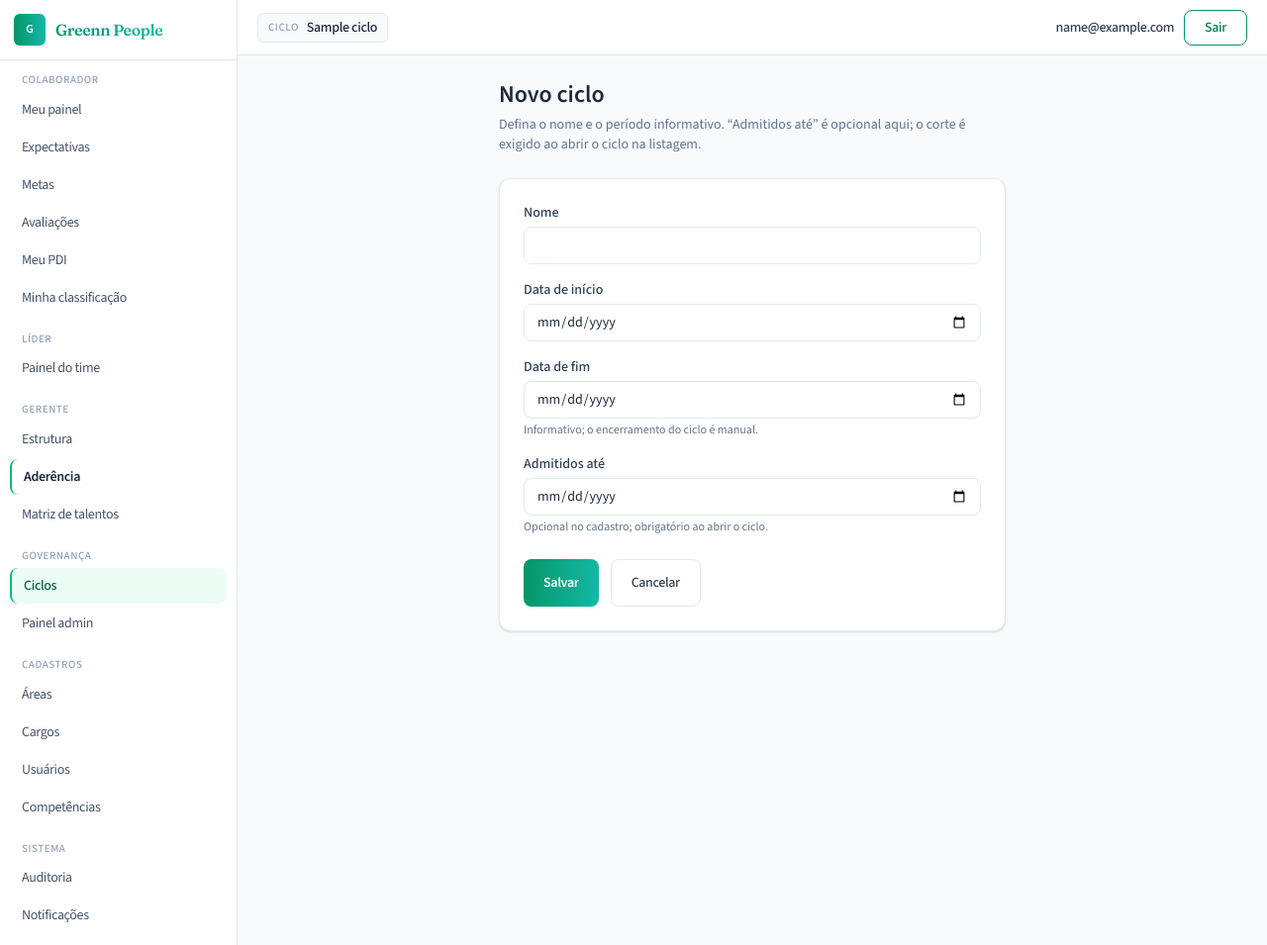
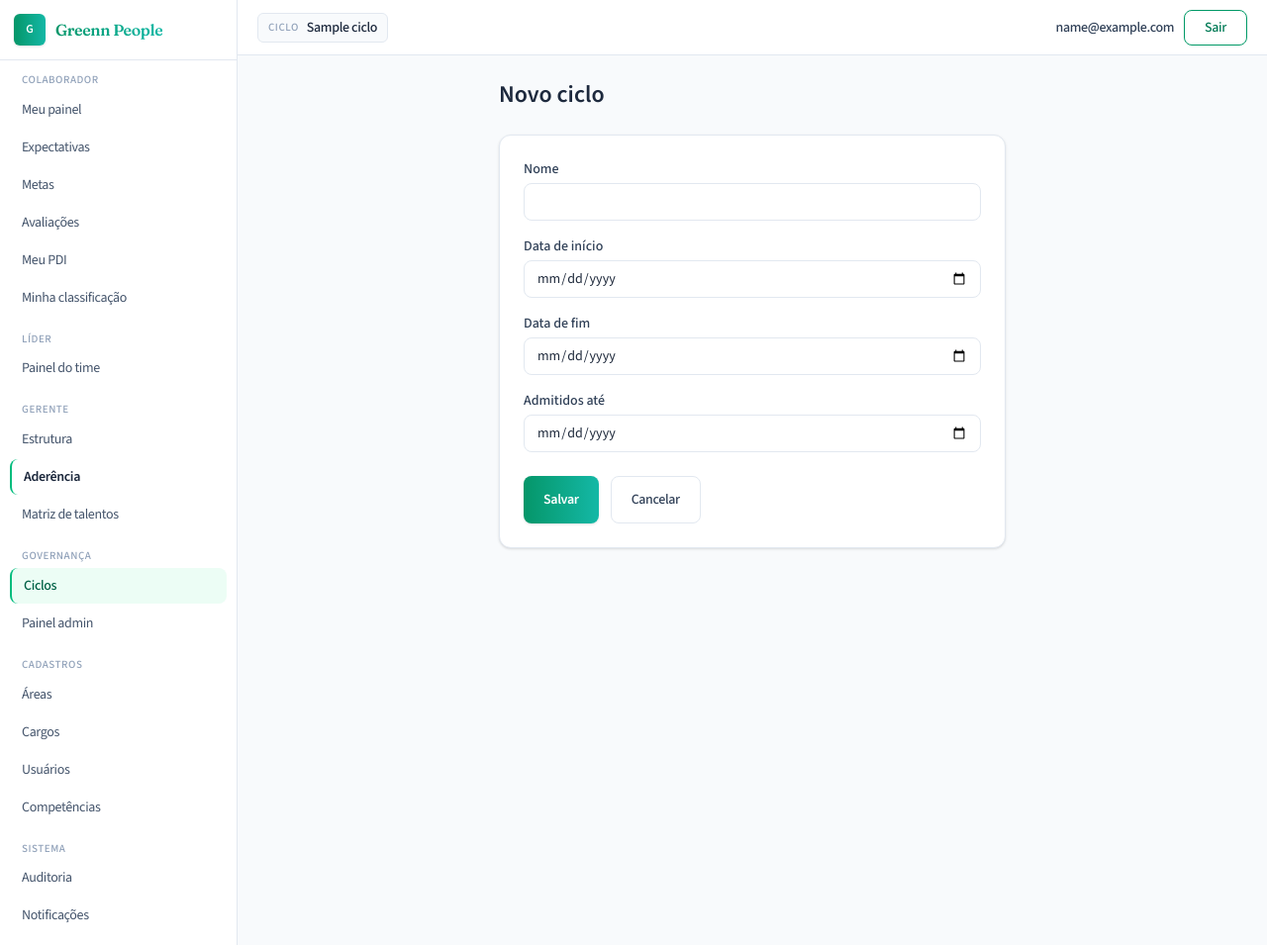
Before and after one commit to gbgconsulting/Greenn-People, a Django app: page /cycles/new/ in a window 1280 px wide. Shown: the whole page at 99% size. Run offline with Django 5.2, Linux system fonts and the light colour scheme; a user stored in the database is signed in; tables that the repository leaves empty hold one stand-in row (values such as "Sample post"); parts of the project's set-up code (start-up, migrations or seed data) failed here and were passed over.

Commit message:
Feat mudanças do forms ao criar ciclo. Somente UI

```diff
--- a/apps/cycles/forms.py
+++ b/apps/cycles/forms.py
@@ -8,30 +8,12 @@ _INPUT = (
     'focus:border-transparent'
 )
 
-_INPUT_COMPACT = (
-    'rounded-lg border border-slate-200 px-2 py-1 text-sm '
-    'focus:outline-none focus:ring-2 focus:ring-emerald-500 '
-    'focus:border-transparent'
-)
-
-
-class CicloOpenForm(forms.Form):
-    """Campo de corte no POST de Abrir; gate permanece em ``open_cycle``."""
-
-    admitidos_ate = forms.DateField(
-        label='Admitidos até',
-        required=False,
-        widget=forms.DateInput(
-            attrs={'type': 'date', 'class': _INPUT_COMPACT},
-        ),
-    )
-
 
 class CicloForm(forms.ModelForm):
     """Cadastro/edição de ciclo; status é controlado por abrir/encerrar.
 
-    ``admitidos_ate`` é opcional no save (pré-preencher); a obrigação
-    de corte vale só em ``open_cycle``.
+    ``admitidos_ate`` é definido aqui e reutilizado na abertura
+    (``open_cycle`` lê o valor já persistido).
     """
 
     class Meta:
@@ -44,10 +26,8 @@ class CicloForm(forms.ModelForm):
             'admitidos_ate': 'Admitidos até',
         }
         help_texts = {
-            'data_fim': 'Informativo; o encerramento do ciclo é manual.',
-            'admitidos_ate': (
-                'Opcional no cadastro; obrigatório ao abrir o ciclo.'
-            ),
+            'data_fim': '',
+            'admitidos_ate': '',
         }
         widgets = {
             'data_inicio': forms.DateInput(
@@ -64,7 +44,7 @@ class CicloForm(forms.ModelForm):
     def __init__(self, *args, **kwargs):
         super().__init__(*args, **kwargs)
         self.fields['nome'].widget.attrs.update({'class': _INPUT})
-        self.fields['admitidos_ate'].required = False
+        self.fields['admitidos_ate'].required = True
 
     def clean(self):
         cleaned = super().clean()
--- a/apps/cycles/services/cycle.py
+++ b/apps/cycles/services/cycle.py
@@ -47,7 +47,7 @@ def open_cycle(ciclo: Ciclo, *, admitidos_ate: date | None = None) -> Ciclo:
         )
         if resolved is None:
             raise CycleMissingCutoffError(
-                'Informe a data "Admitidos até" para abrir o ciclo.',
+                'Defina "Admitidos até" no cadastro do ciclo antes de abrir.',
             )
 
         locked.admitidos_ate = resolved
--- a/apps/cycles/views.py
+++ b/apps/cycles/views.py
@@ -384,10 +384,11 @@ class CicloDetailView(AdminCyclesMixin, DetailView):
 
 
 class CicloOpenView(AdminCyclesMixin, SingleObjectMixin, View):
-    """Abre o ciclo com corte ``admitidos_ate`` e matricula elegíveis.
+    """Abre o ciclo e matricula elegíveis.
 
-    Não lê ``build_rh_pre_open_checklist`` — checklist permanece avisório
-    (T026 / FR-008); abertura segue só ``open_cycle`` / ``cycle.py``.
+    O corte vem do ``admitidos_ate`` já gravado no cadastro. POST opcional
+    ``admitidos_ate`` permanece como override (testes / compat). Checklist
+    008 permanece avisório.
     """
 
     model = Ciclo
@@ -405,11 +406,11 @@ class CicloOpenView(AdminCyclesMixin, SingleObjectMixin, View):
 
     def post(self, request, *args, **kwargs):
         ciclo = self.get_object()
-        admitidos_ate = self._parse_admitidos_ate(
+        override = self._parse_admitidos_ate(
             request.POST.get('admitidos_ate', ''),
         )
         try:
-            opened = open_cycle(ciclo, admitidos_ate=admitidos_ate)
+            opened = open_cycle(ciclo, admitidos_ate=override)
         except CycleAlreadyOpenError as exc:
             messages.error(request, str(exc))
         except CycleMissingCutoffError as exc:
@@ -428,7 +429,7 @@ class CicloOpenPreviewView(AdminCyclesMixin, SingleObjectMixin, View):
     """Preview HTMX das 3 contagens de elegibilidade (admin-only).
 
     Mesmo gate de ``CicloOpenView``. Sem lista nominativa / PII; sem DRF.
-    Disparo: campo «Admitidos até» em ``ciclo_list_partial`` (hx-get).
+    Usa ``?admitidos_ate=`` ou o corte já persistido no ciclo.
     """
 
     model = Ciclo
@@ -440,6 +441,8 @@ class CicloOpenPreviewView(AdminCyclesMixin, SingleObjectMixin, View):
         admitidos_ate = CicloOpenView._parse_admitidos_ate(
             request.GET.get('admitidos_ate', ''),
         )
+        if admitidos_ate is None:
+            admitidos_ate = self.object.admitidos_ate
         context = {
             'ciclo': self.object,
             'admitidos_ate': admitidos_ate,
--- a/templates/cycles/ciclo_form.html
+++ b/templates/cycles/ciclo_form.html
@@ -4,13 +4,9 @@
 
 {% block content %}
 <div class="mx-auto max-w-lg">
-  <h1 class="mb-1 text-2xl font-semibold text-slate-800">
+  <h1 class="mb-6 text-2xl font-semibold text-slate-800">
     {% if object %}Editar ciclo{% else %}Novo ciclo{% endif %}
   </h1>
-  <p class="mb-6 text-slate-500">
-    Defina o nome e o período informativo. “Admitidos até” é opcional aqui;
-    o corte é exigido ao abrir o ciclo na listagem.
-  </p>
 
   <form method="post" novalidate class="rounded-xl border border-slate-200 bg-white p-6 shadow-sm">
     {% csrf_token %}
@@ -36,14 +32,12 @@
     <div class="mb-4">
       <label for="{{ form.data_fim.id_for_label }}" class="mb-1 block text-sm font-medium text-slate-700">{{ form.data_fim.label }}</label>
       {{ form.data_fim }}
-      {% if form.data_fim.help_text %}<p class="mt-1 text-xs text-slate-500">{{ form.data_fim.help_text }}</p>{% endif %}
       {% if form.data_fim.errors %}<p class="mt-1 text-xs text-rose-600" role="alert">{{ form.data_fim.errors.0 }}</p>{% endif %}
     </div>
 
     <div class="mb-6">
       <label for="{{ form.admitidos_ate.id_for_label }}" class="mb-1 block text-sm font-medium text-slate-700">{{ form.admitidos_ate.label }}</label>
       {{ form.admitidos_ate }}
-      {% if form.admitidos_ate.help_text %}<p class="mt-1 text-xs text-slate-500">{{ form.admitidos_ate.help_text }}</p>{% endif %}
       {% if form.admitidos_ate.errors %}<p class="mt-1 text-xs text-rose-600" role="alert">{{ form.admitidos_ate.errors.0 }}</p>{% endif %}
     </div>
 
--- a/templates/cycles/ciclo_open_preview_partial.html
+++ b/templates/cycles/ciclo_open_preview_partial.html
@@ -1,5 +1,4 @@
 {# Preview agregado do corte — só contagens; sem nomes/e-mails/IDs. #}
-{# Informativo: não exige confirmação extra além do POST Abrir. #}
 <div
   id="ciclo-open-preview-{{ ciclo.pk }}"
   class="font-ui max-w-xs text-right text-xs text-slate-600"
@@ -9,7 +8,7 @@
   {% if admitidos_ate %}data-admitidos-ate="{{ admitidos_ate|date:'Y-m-d' }}"{% endif %}
 >
   {% if preview_needs_date %}
-    <p class="text-slate-500">Informe a data «Admitidos até» para ver o preview.</p>
+    {# silencioso até haver data — evita copy operacional na listagem #}
   {% else %}
     <ul class="inline-flex flex-wrap items-center justify-end gap-x-3 gap-y-1 tabular-nums">
       <li>
```
Also changed, not shown: templates/cycles/ciclo_list_partial.html (+7 -36 lines), tests/test_open_cycle_admission_cutoff.py (+45 -2 lines).
